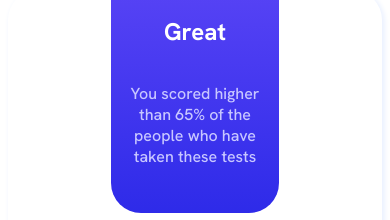
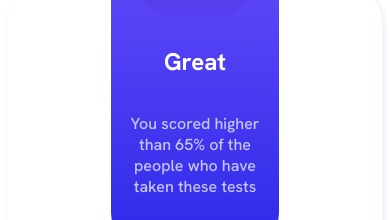
Before and after one commit to Utkarsh1012Dewan/Result-Summary-, a plain HTML site: page index.html in a window 390 px wide. Shown: the part 168-388 px from the top of the page. Drawn offline with Linux system fonts and the light colour scheme.

Commit message:
Update styles.css

```diff
--- a/styles.css
+++ b/styles.css
@@ -22,6 +22,8 @@ body {
     margin-bottom: 100px;
     justify-content: center;
     align-items: center;
+    padding-top: 30px;
+    padding-bottom: 80px;
   }
 }
 
```
